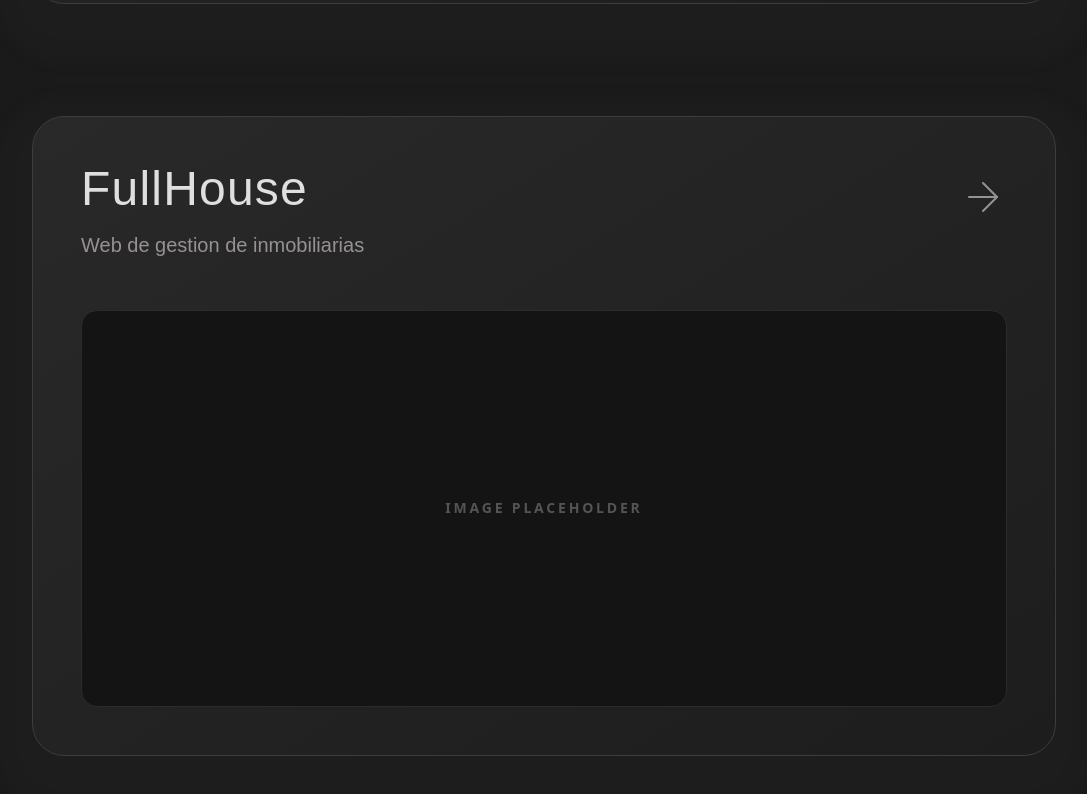
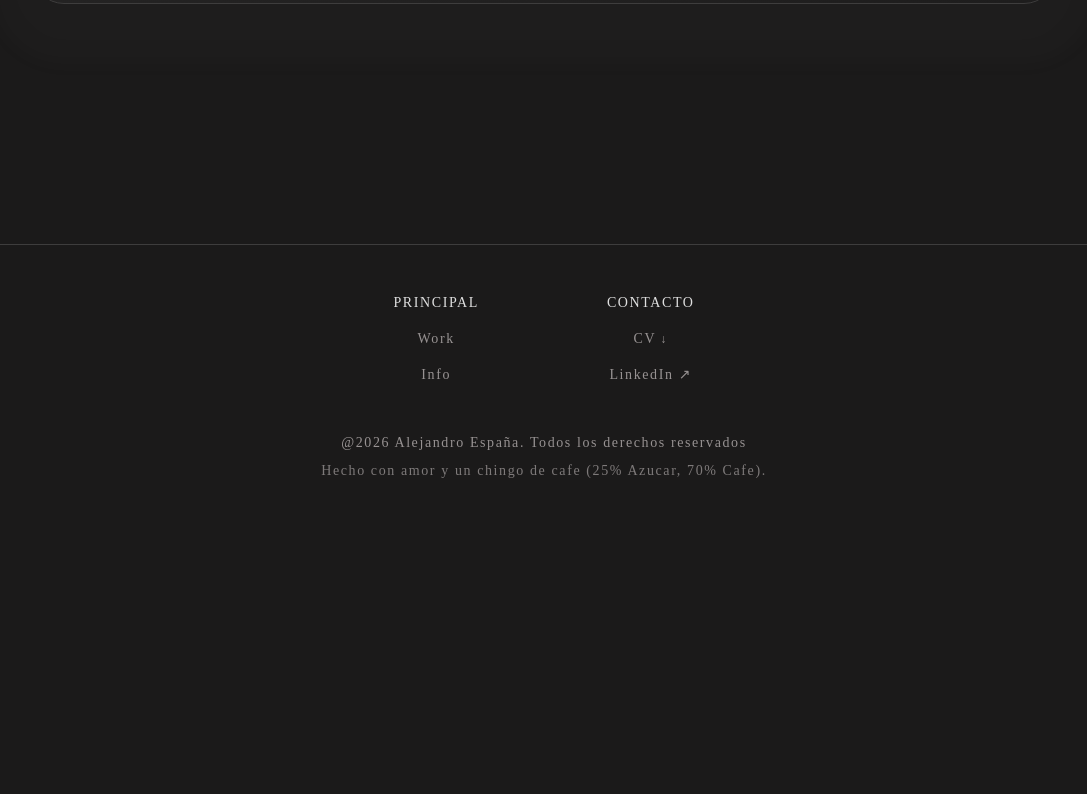
Before and after one commit to AlejandroEspana/portafolio, a Next.js app: page / in a window 1280 px wide. Shown: the part 3937-4731 px from the top of the page, without its empty margins (96-1183 px from the left). After the commit the page ends 4482 px from the top, so only its background shows below. Built offline with nearby package versions, Linux system fonts and the light colour scheme; a web font is replaced by a local one.

Commit message:
Eliminacion de proyecto sin finalizar

```diff
--- a/data/projects.ts
+++ b/data/projects.ts
@@ -101,23 +101,5 @@ export const projects: ProjectDetails[] = [
     technologies: [{ category: "Stack", items: ["Next.js", "PostgreSQL"] }],
     links: [],
     annexes: [],
-  },
-  {
-    id: "fullhouse",
-    title: "FullHouse",
-    subtitle: "PropTech - 2025",
-    tagline: "Web de gestion de inmobiliarias",
-    role: { title: "Frontend Developer", tasks: ["UI/UX"] },
-    team: ["Alejandro España"],
-    duration: "En Mantenimiento",
-    summary: ["Plataforma para inmobiliarias donde pueden gestionar sus catálogos, leads e información de compradores potenciales."],
-    technologies: [{ category: "Frontend", items: ["Tailwind", "React"] }],
-    links: [],
-    annexes: [
-      { description: "Una visualizacion 3D del modelo pulmonar, interactuable y realista con animaciones y estructuracion modular." },
-      { description: "" },
-      { description: "Un museo con modelos interactivos e informacion representadas en burbujas desplegables" },
-      { description: "" }
-    ],
   }
 ];
```
